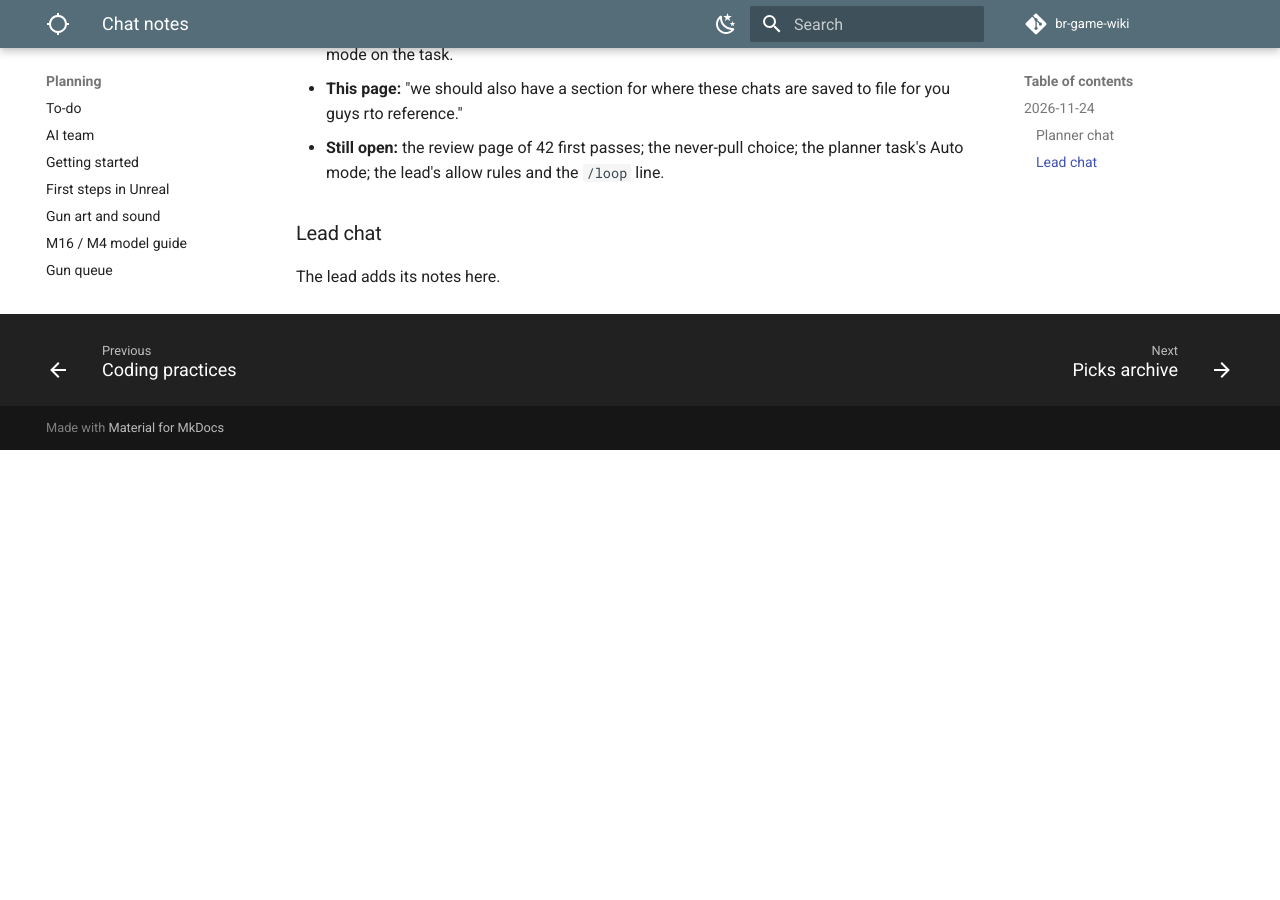
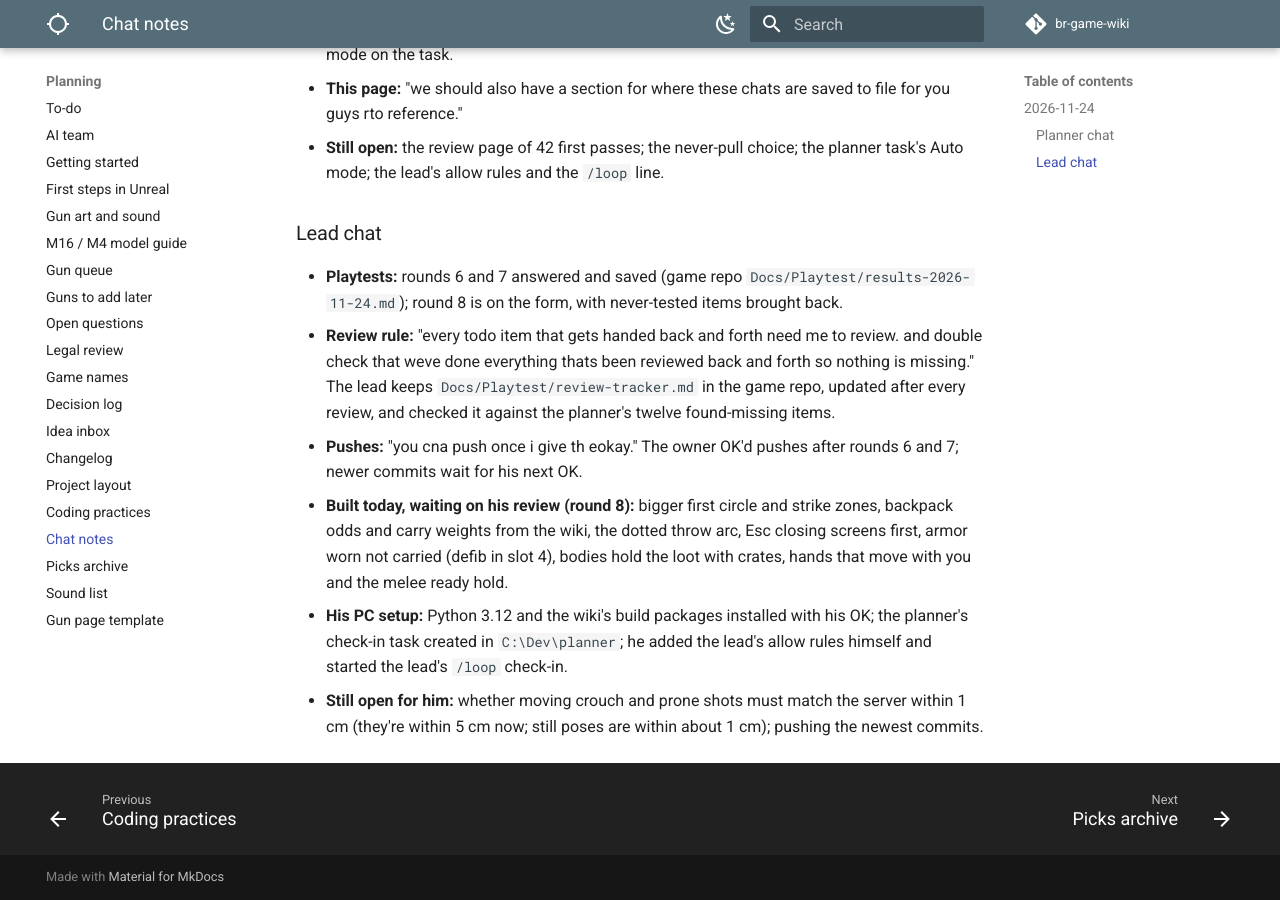
Before and after one commit to DerrickSpartan1/br-game-wiki, an MkDocs documentation site: the page built from docs/planning/chat-notes.md, in a window 1280 px wide and 900 px high, scrolled down 1703 px. Built offline with MkDocs 1.6.1 and Material for MkDocs 9.7.7, drawn with Linux system fonts in a browser that asks for light colours; comment, search, counter and statistics services are not loaded; before the commit the page ends 2153 px from its top, so only the background shows below that.

Commit message:
Lead check-in: lead chat notes for 2026-11-24
Co-Authored-By: Claude Opus 5.5 <noreply@anthropic.com>

```diff
--- a/docs/planning/chat-notes.md
+++ b/docs/planning/chat-notes.md
@@ -31,4 +31,9 @@ Short dated notes from each chat with the owner, so the planner, the lead, and e
 
 ### Lead chat
 
-The lead adds its notes here.
+- **Playtests:** rounds 6 and 7 answered and saved (game repo `Docs/Playtest/results-2026-11-24.md`); round 8 is on the form, with never-tested items brought back.
+- **Review rule:** "every todo item that gets handed back and forth need me to review. and double check that weve done everything thats been reviewed back and forth so nothing is missing." The lead keeps `Docs/Playtest/review-tracker.md` in the game repo, updated after every review, and checked it against the planner's twelve found-missing items.
+- **Pushes:** "you cna push once i give th eokay." The owner OK'd pushes after rounds 6 and 7; newer commits wait for his next OK.
+- **Built today, waiting on his review (round 8):** bigger first circle and strike zones, backpack odds and carry weights from the wiki, the dotted throw arc, Esc closing screens first, armor worn not carried (defib in slot 4), bodies hold the loot with crates, hands that move with you and the melee ready hold.
+- **His PC setup:** Python 3.12 and the wiki's build packages installed with his OK; the planner's check-in task created in `C:\Dev\planner`; he added the lead's allow rules himself and started the lead's `/loop` check-in.
+- **Still open for him:** whether moving crouch and prone shots must match the server within 1 cm (they're within 5 cm now; still poses are within about 1 cm); pushing the newest commits.
```
Also changed, not shown: docs/planning/to-do.md (+1 -1 lines).
